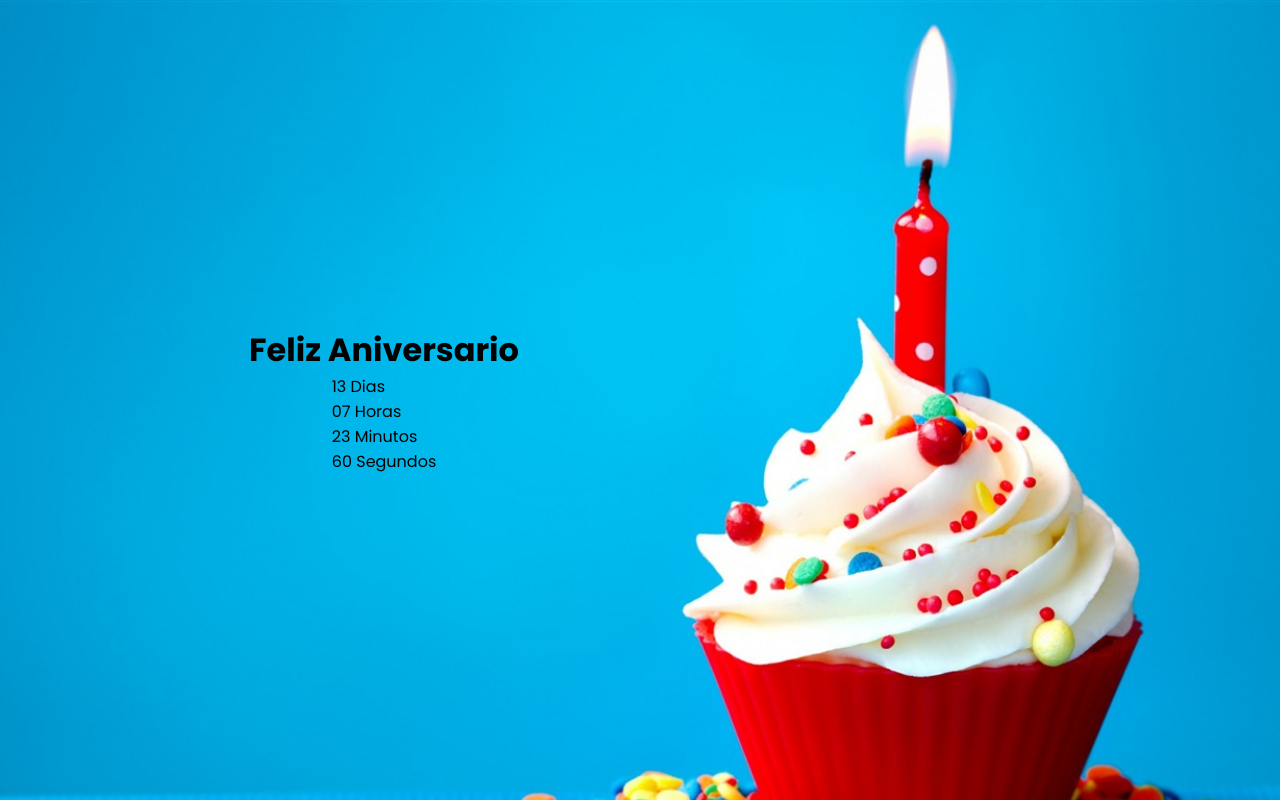
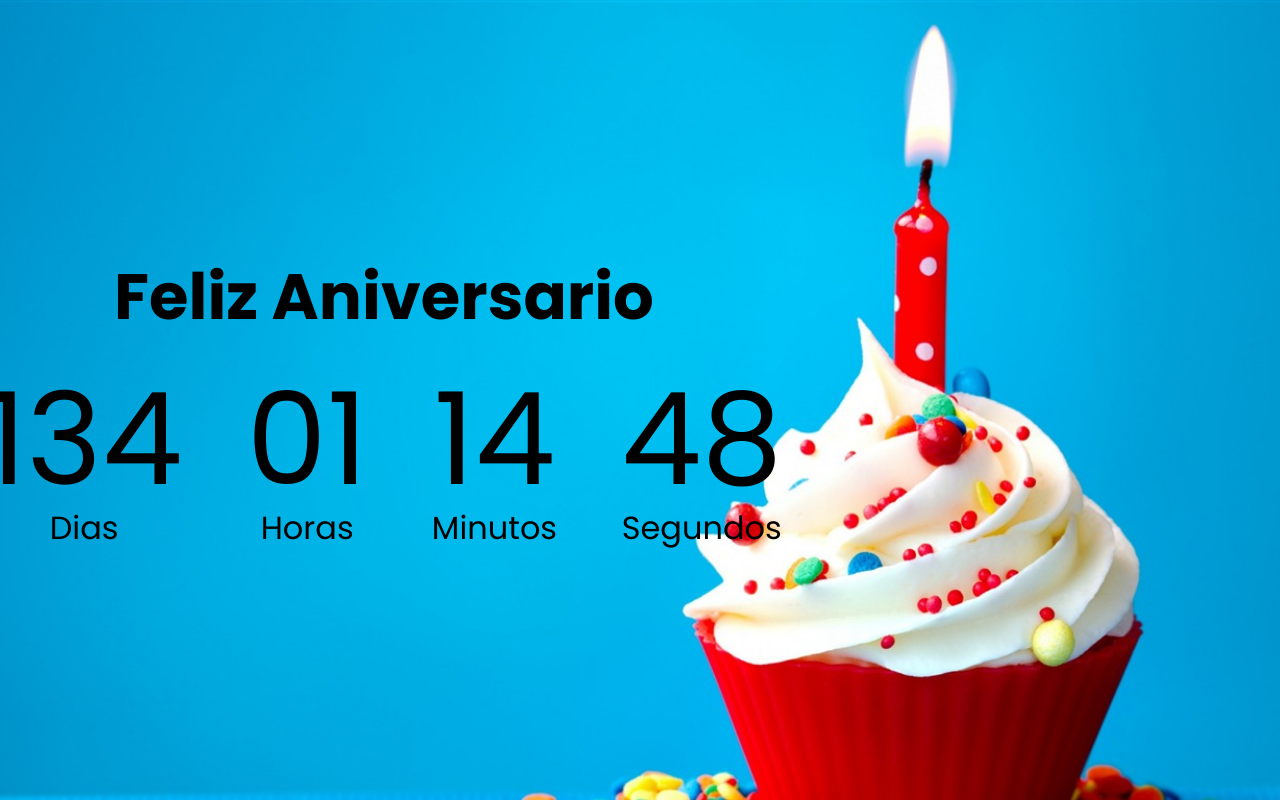
Before and after one commit to gabrielss97/feliz-aniversario, a plain HTML site: page index.html in a window 1280 px wide. Drawn offline with Linux system fonts and the light colour scheme.

Commit message:
finalizado

```diff
--- a/index.html
+++ b/index.html
@@ -12,19 +12,21 @@
     <h1>Feliz Aniversario</h1>
     <div class="container">
       <div class="container__time-box">
-        <span class="container__time" id="days">13</span>
+        <span class="container__time" id="days">
+          <!-- innerHtml vem aqui -->
+        </span>
         <span class="container__legend">Dias</span>
       </div>
       <div class="container__time-box">
-        <span class="container__time" id="hours">07</span>
+        <span class="container__time" id="hours"></span>
         <span class="container__legend">Horas</span>
       </div>
       <div class="container__time-box">
-        <span class="container__time" id="minutes">23</span>
+        <span class="container__time" id="minutes"></span>
         <span class="container__legend">Minutos</span>
       </div>
       <div class="container__time-box">
-        <span class="container__time" id="seconds">60</span>
+        <span class="container__time" id="seconds"></span>
         <span class="container__legend">Segundos</span>
       </div>
     </div>
--- a/script.js
+++ b/script.js
@@ -0,0 +1,33 @@
+const daysEl = document.querySelector("#days");
+const hoursEl = document.querySelector("#hours");
+const minutesEl = document.querySelector("#minutes");
+const secondsEl = document.querySelector("#seconds");
+
+const birthday = "10 mar 2023";
+
+function countdownBday() {
+  const birthdayDate = new Date(birthday);
+  const actualDate = new Date();
+
+  const base = Math.floor((birthdayDate - actualDate) / 1000);
+
+  const day = Math.floor(base / 3600 / 24);
+  const hour = Math.floor(base / 3600) % 24;
+  const minute = Math.floor(base / 60) % 60;
+  const second = Math.floor(base % 60);
+
+  console.log(day, hour, minute, second);
+
+  daysEl.innerHTML = formatTime(day);
+  hoursEl.innerHTML = formatTime(hour);
+  minutesEl.innerHTML = formatTime(minute);
+  secondsEl.innerHTML = formatTime(second);
+}
+
+function formatTime(time) {
+  return time < 10 ? `0${time}` : time;
+}
+
+countdownBday();
+
+setInterval(countdownBday, 1000);
--- a/style.css
+++ b/style.css
@@ -11,6 +11,7 @@
   --s-md: 1rem;
   --s-lg: 2rem;
   --s-xl: 4rem;
+  --s-xl2: 8rem;
 }
 
 * {
@@ -33,3 +34,27 @@ body {
   position: relative;
   right: 20%;
 }
+
+h1 {
+  font-size: var(--s-xl);
+}
+
+.container {
+  display: flex;
+  column-gap: var(--s-xl);
+}
+
+.container__time-box {
+  display: flex;
+  flex-direction: column;
+  align-items: center;
+}
+
+.container__time {
+  font-size: var(--s-xl2);
+}
+
+.container__legend {
+  font-size: var(--s-lg);
+  margin-top: -2rem;
+}
```
